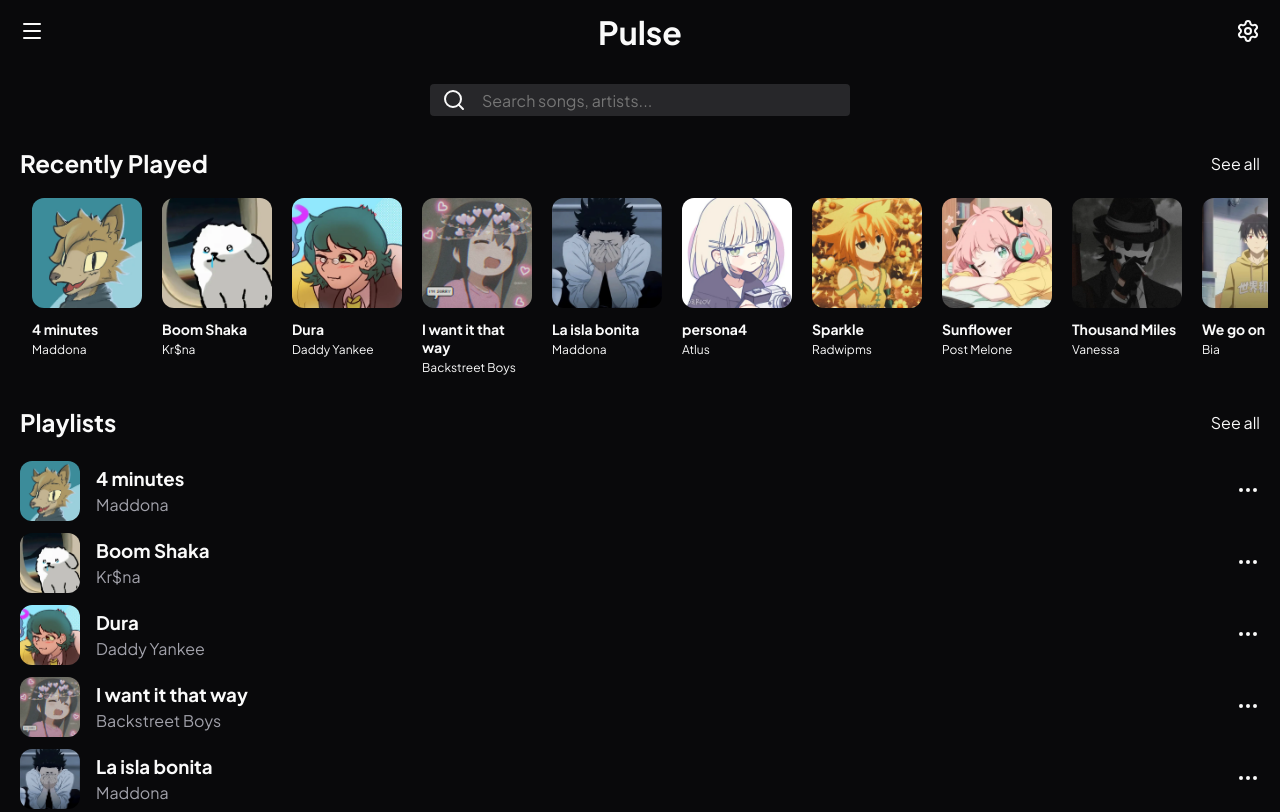
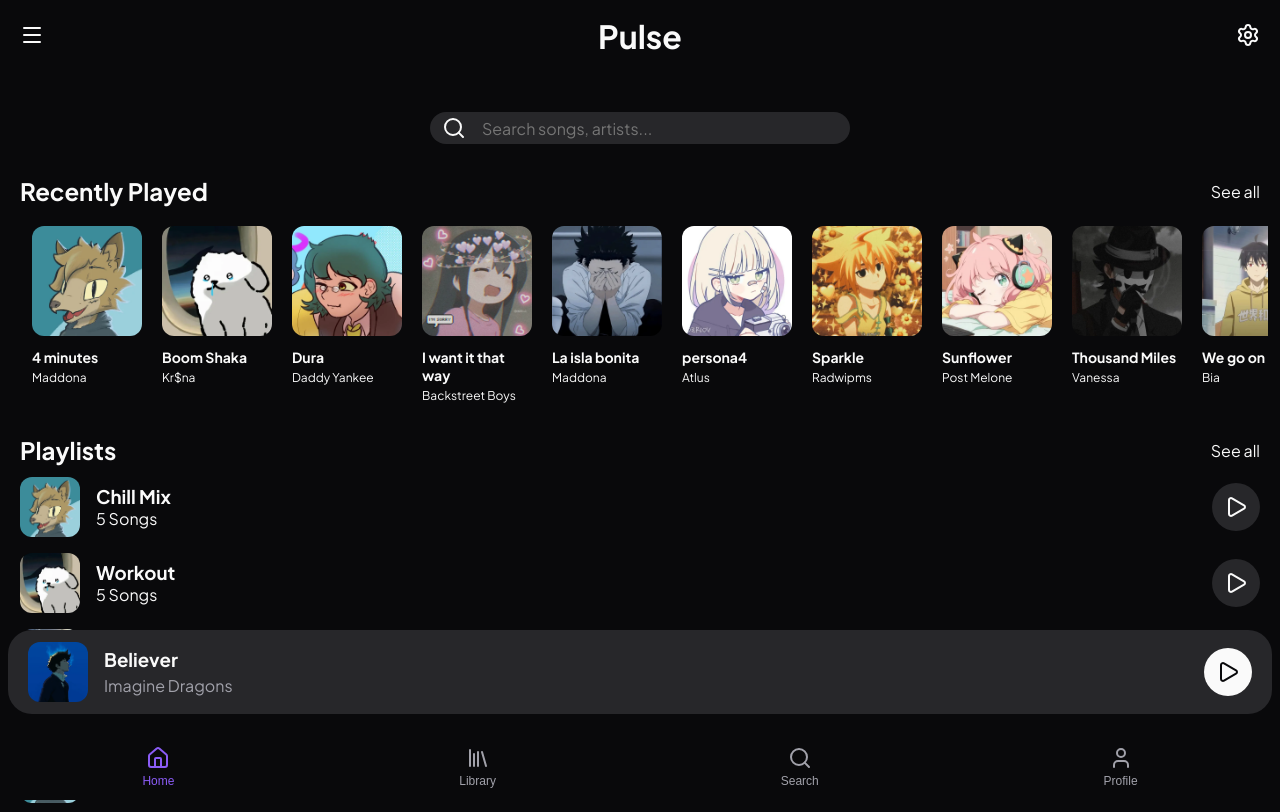
Before and after one commit to anmolnegi09/Music-player, a plain HTML site: page index.html in a window 1280 px wide. Shown: the top 812 px of the page. Drawn offline with nearby package versions, Linux system fonts and the light colour scheme.

Commit message:
Complete home screen UI and add dynamic playlists

```diff
--- a/css/base.css
+++ b/css/base.css
@@ -14,3 +14,48 @@
   background-color: var(--clr-bg);
   color: var(--clr-text);
 }
+
+header {
+  height: var(--header-height);
+
+  display: flex;
+  justify-content: space-between;
+  align-items: center;
+
+  padding-inline: var(--space-5);
+
+  position: fixed;
+  top: 0;
+  left: 0;
+  width: 100%;
+
+  background: var(--clr-bg);
+
+  z-index: var(--z-header);
+}
+
+main {
+  padding-top: calc(var(--header-height) + var(--space-5));
+
+  padding-bottom: calc(
+    var(--mini-player-height) + var(--bottom-nav-height) + var(--space-6)
+  );
+}
+
+footer {
+  position: fixed;
+  left: 0;
+  right: 0;
+  bottom: 0;
+
+  background: var(--clr-bg);
+
+  z-index: var(--z-player);
+}
+
+button {
+  background: none;
+  border: none;
+  cursor: pointer;
+  color: var(--clr-text);
+}
--- a/css/style.css
+++ b/css/style.css
@@ -1,29 +1,15 @@
-header {
-  padding-top: var(--space-3);
-  display: flex;
-  justify-content: space-between;
-  align-items: center;
-  padding-inline: var(--space-5);
-}
-
-button {
-  background: none;
-  border: none;
-  cursor: pointer;
-  color: var(--clr-text);
-}
-
 .search-section {
-  margin-top: var(--space-7);
   display: flex;
   justify-content: center;
   align-items: center;
+
+  padding-top: var(--space-5);
 }
 
 .search-form {
   padding-left: var(--space-3);
   background-color: var(--clr-surface-light);
-  border-radius: var(--radius-sm);
+  border-radius: var(--radius-xl);
   display: flex;
   align-items: center;
   gap: var(--space-4);
@@ -170,13 +156,10 @@
   display: flex;
   align-items: center;
   justify-content: space-between;
-
   padding: var(--space-3) var(--space-5);
-
+  margin: 0 var(--space-2);
   background: var(--clr-surface-light);
   border-radius: var(--radius-xl);
-
-  margin: var(--space-5);
 }
 
 .player-left {
--- a/css/variables.css
+++ b/css/variables.css
@@ -70,6 +70,7 @@
 
   --header-height: 4.5rem;
   --mini-player-height: 5.5rem;
+  --bottom-nav-height: 4rem;
 
   /* Transition */
 
@@ -87,13 +88,7 @@
   /* Sizes */
 
   --album-size: 110px;
+  --playlist-size: 60px;
   --icon-size: 24px;
-  --radius-md: 12px;
-  --playlist-size: 60px;
-  --play-btn-size: 44px;
   --play-btn-size: 3rem;
-  --mini-player-height: 4.5rem;
-
-  /* height */
-  --nav-height: 4rem;
 }
--- a/js/app.js
+++ b/js/app.js
@@ -1,3 +1,3 @@
 renderRecentSongs();
-// renderPlaylists();
+renderPlaylists();
 renderAllSongs();
--- a/js/data.js
+++ b/js/data.js
@@ -81,8 +81,20 @@
 const playlists = [
   {
     id: 1,
-    name: "Coding Mix",
-    songs: 24,
-    cover: "assets/images/playlists/coding-mix.webp",
+    title: "Chill Mix",
+    cover: songs[0].cover,
+    songs: [0, 2, 5, 8, 10],
+  },
+  {
+    id: 2,
+    title: "Workout",
+    cover: songs[1].cover,
+    songs: [1, 3, 6, 9, 7],
+  },
+  {
+    id: 3,
+    title: "Coding Buzz",
+    cover: songs[9].cover,
+    songs: [1, 3, 4, 5, 6, 7, 8, 9, 11],
   },
 ];
--- a/js/ui.js
+++ b/js/ui.js
@@ -1,5 +1,6 @@
 const recentList = document.querySelector(".recent-list");
-const allSongs = document.querySelector(".all-songs");
+const playlistList = document.querySelector(".playlist-list");
+const songsList = document.querySelector(".songs-list");
 
 function renderRecentSongs() {
   let html = "";
@@ -15,7 +16,30 @@
   recentList.innerHTML = html;
 }
 
-// function renderPlaylists() {}
+function renderPlaylists() {
+  let html = "";
+
+  playlists.forEach((playlist) => {
+    html += `
+      <article class="playlist-card">
+        <img src="${playlist.cover}" alt="${playlist.title}">
+
+        <div class="playlist-info">
+          <h3>${playlist.title}</h3>
+
+          <p>${playlist.songs.length} Songs</p>
+
+        </div>
+
+        <button class="play-btn">
+        <i data-lucide="play"></i>
+        </button>
+      </article>
+    `;
+  });
+
+  playlistList.innerHTML = html;
+}
 
 function renderAllSongs() {
   let html = "";
@@ -36,5 +60,5 @@
             </button>
           </article>`;
   });
-  allSongs.innerHTML = html;
+  songsList.innerHTML = html;
 }
```
